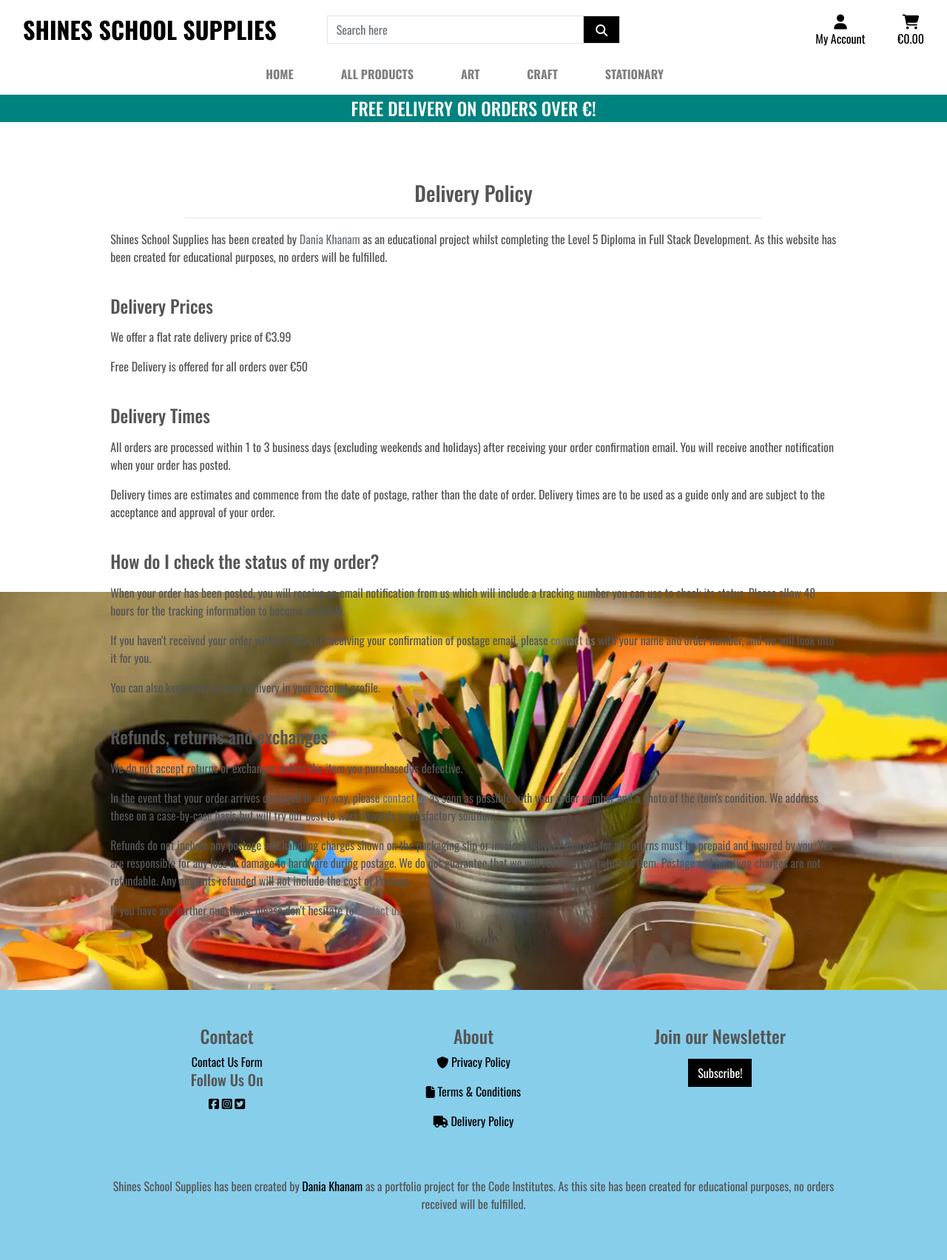
After one commit to Dania2021/shines-school-supplies, a Django app: page /delivery/ in a window 1280 px wide. The commit adds this page. Shown: the whole page at 74% size. Run offline with Django 3.2, Linux system fonts and the light colour scheme; some libraries are stand-ins or nearby versions.

Commit message:
Added delivery page

```diff
--- /dev/null
+++ b/home/templates/home/delivery.html
@@ -0,0 +1,68 @@
+{% extends "base.html" %}
+{% load static %}
+
+{% block extra_title %} - Privacy Policy{% endblock %}
+
+
+{% block page_header %}
+<div class="container header-container">
+    <div class="row">
+        <div class="col">
+
+        </div>
+    </div>
+</div>
+
+{% endblock %}
+
+{% block content %}
+<div class="overlay"></div>
+<div class="row">
+    <div class="col-8 offset-2">
+        <h3 class="text-center">Delivery Policy</h3>
+        <hr>
+    </div>
+</div>
+
+<div class="row">
+    <div class="col-10 offset-1">
+
+        <p>Shines School Supplies has been created by <a href="https://github.com/dania2021" target="_blank"
+                class="text-muted">Dania Khanam</a> as an educational project whilst completing the Level 5 Diploma in
+            Full Stack Development. As this website has been created for educational purposes, no orders will be
+            fulfilled.</p>
+
+        <h4 class="pt-4 pb-2">Delivery Prices</h4>
+        <p>We offer a flat rate delivery price of €3.99</p>
+        <p>Free Delivery is offered for all orders over €50</p>
+
+        <h4 class="pt-4 pb-2">Delivery Times</h4>
+        <p>All orders are processed within 1 to 3 business days (excluding weekends and holidays) after receiving your
+            order confirmation email. You will receive another notification when your order has posted.</p>
+        <p>Delivery times are estimates and commence from the date of postage, rather than the date of order. Delivery
+            times are to be used as a guide only and are subject to the acceptance and approval of your order.</p>
+
+        <h4 class="pt-4 pb-2">How do I check the status of my order?</h4>
+        <p>When your order has been posted, you will receive an email notification from us which will include a tracking
+            number you can use to check its status. Please allow 48 hours for the tracking information to become
+            available.</p>
+        <p>If you haven't received your order within 2 days of receiving your confirmation of postage email, please <a
+                class="text-muted" href="">contact us</a> with your name and order number, and we
+            will look into it for you.</p>
+        <p>You can also keep track of your delivery in your account profile.</p>
+
+        <h4 class="pt-4 pb-2">Refunds, returns and exchanges</h4>
+        <p>We do not accept returns or exchanges unless the item you purchased is defective.</p>
+        <p>In the event that your order arrives damaged in any way, please <a class="text-muted" href="">contact us</a>
+            as soon as possible with your order number and a photo of the
+            item's condition. We address these on a case-by-case basis but will try our best to work towards a
+            satisfactory solution.</p>
+        <p>Refunds do not include any postage and handling charges shown on the packaging slip or invoice. Delivery
+            charges for all returns must be prepaid and insured by you. You are responsible for any loss or damage to
+            hardware during postage. We do not guarantee that we will receive your returned item. Postage and handling
+            charges are not refundable. Any amounts refunded will not include the cost of Postage.</p>
+        <p>If you have any further questions, please don't hesitate to <a class="text-muted" href="">contact us.</a></p>
+
+    </div>
+</div>
+{% endblock %}
--- a/home/urls.py
+++ b/home/urls.py
@@ -6,4 +6,5 @@ urlpatterns = [
     path('', views.index, name='home'),
     path('privacy/', views.privacy, name='privacy'),
     path('terms/', views.terms, name='terms'),
+    path('delivery/', views.delivery, name='delivery'),
 ]
--- a/home/views.py
+++ b/home/views.py
@@ -23,3 +23,11 @@ def terms(request):
     """
 
     return render(request, 'home/terms.html')
+
+
+def delivery(request):
+    """
+    A view to the delivery page
+    """
+
+    return render(request, 'home/delivery.html')
--- a/templates/includes/footer-content.html
+++ b/templates/includes/footer-content.html
@@ -24,7 +24,7 @@
             <h4 class="col-pb-3">About</h4>
             <p><a href="{% url 'privacy' %}"><i class="fa-solid fa-shield"></i> Privacy Policy</a></p>
             <p><a href="{% url 'terms' %}"><i class="fa-solid fa-file"></i> Terms & Conditions</a></p>
-            <p><a href=""><i class="fa-solid fa-truck"></i> Delivery Policy</a></p>
+            <p><a href="{% url 'delivery' %}"><i class="fa-solid fa-truck"></i> Delivery Policy</a></p>
         </div>
         <!--Newsletter section-->
         <div class="col-sm-3 pb-5">
```
